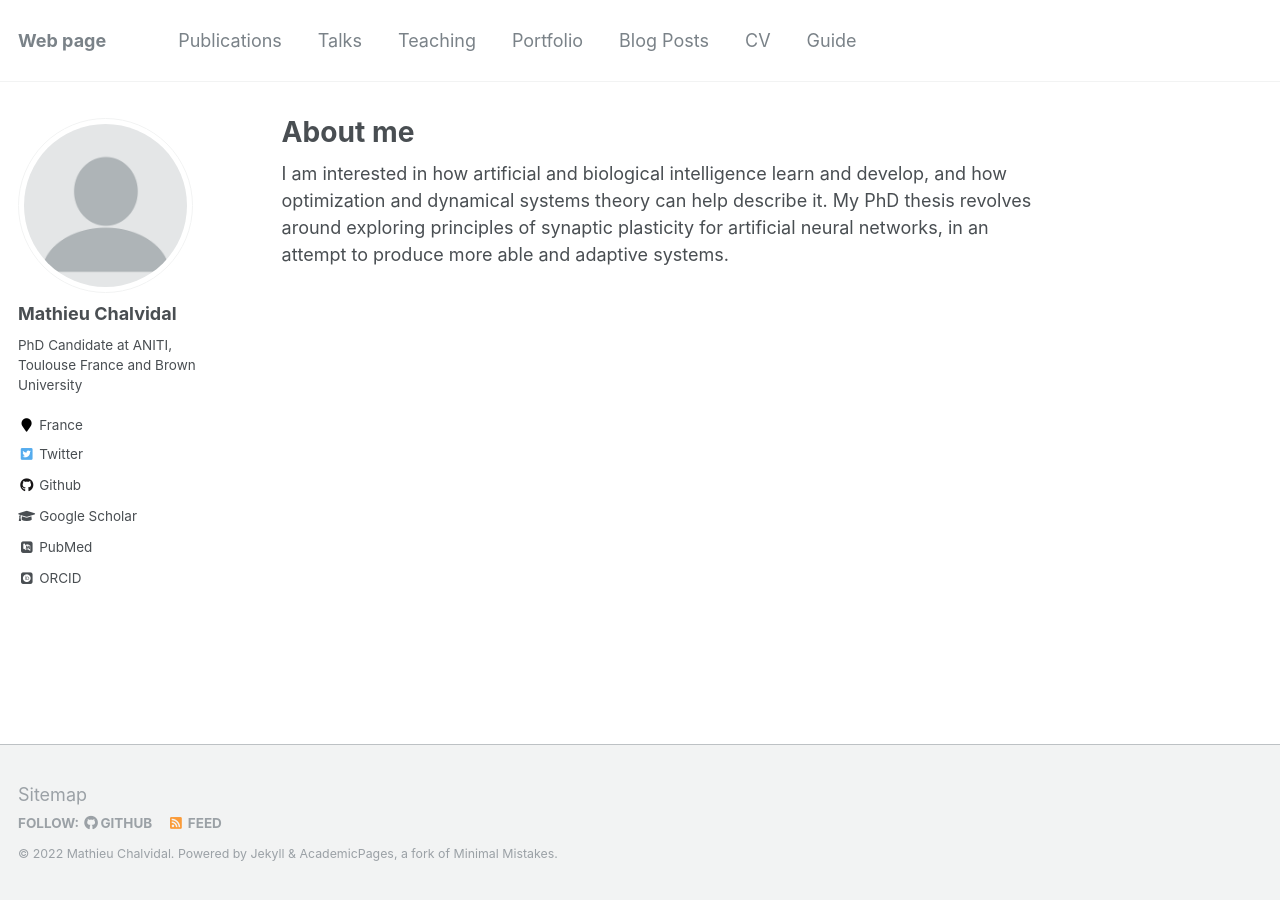
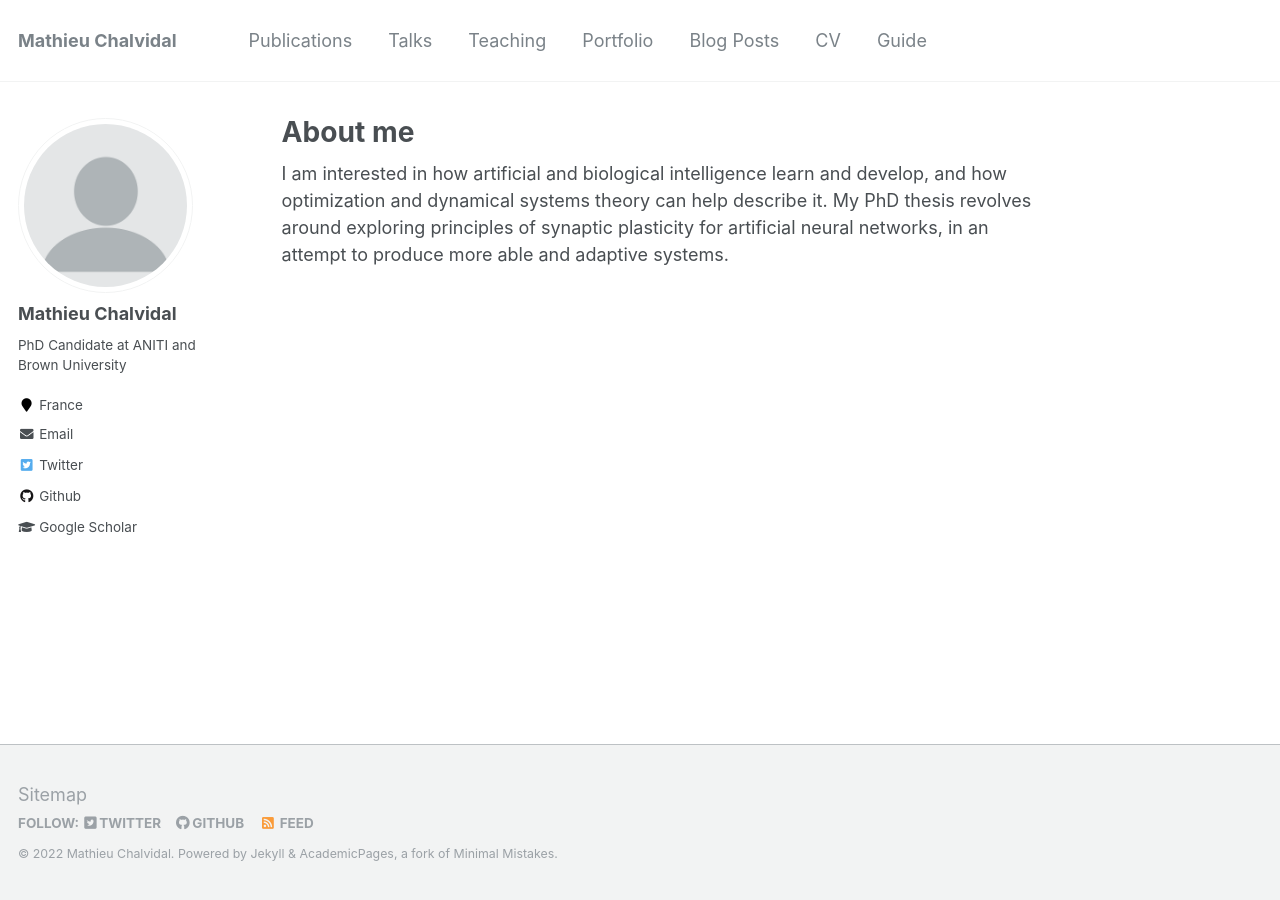
Before and after one commit to mathieuchal/mathieuchal.github.io, a Jekyll site: the page built from _pages/about.md, in a window 1280 px wide. Built offline with Jekyll 4.4.1, drawn with Linux system fonts in a browser that asks for light colours; some web fonts are replaced.

Commit message:
Update _config.yml

```diff
--- a/_config.yml
+++ b/_config.yml
@@ -7,10 +7,10 @@
 
 # Site Settings
 locale                   : "en-US"
-title                    : "Web page"
+title                    : "Mathieu Chalvidal"
 title_separator          : "-"
-name                     : &name "Mathieu Chalvidal"
-description              : &description "Webpage under construction"
+name                     : "Mathieu Chalvidal"
+description              : "Webpage under construction"
 url                      : https://mathieuchal.github.io # the base hostname & protocol for your site e.g. "https://mmistakes.github.io"
 baseurl                  : "" # the subpath of your site, e.g. "/blog"
 repository               : "mathieuchal/mathieuchal.github.io"
@@ -57,7 +57,7 @@ yandex_site_verification :
 
 # Social Sharing
 twitter:
-  username               : &twitter
+  username               : chalvim
 facebook:
   username               :
   app_id                 :
@@ -82,12 +82,12 @@ analytics:
 author:
   name             : "Mathieu Chalvidal"
   avatar           : "profile.png"
-  bio              : "PhD Candidate at ANITI, Toulouse France and Brown University "
+  bio              : "PhD Candidate at ANITI and Brown University "
   location         : "France"
   employer         :
-  pubmed           : "https://www.ncbi.nlm.nih.gov/pubmed/?term=john+snow"
+  pubmed           :
   googlescholar    : "https://scholar.google.com/citations?user=LB9Moj8AAAAJ&hl=en"
-  email            :
+  email            : "mathieu_chalvid@brown.edu"
   researchgate     :  # example: "https://www.researchgate.net/profile/yourprofile"
   uri              :
   bitbucket        :
@@ -103,7 +103,7 @@ author:
   impactstory      : #"https://profiles.impactstory.org/u/xxxx-xxxx-xxxx-xxxx"
   lastfm           :
   linkedin         :
-  orcid            : "http://orcid.org/yourorcidurl"
+  orcid            :
   pinterest        :
   soundcloud       :
   stackoverflow    : # http://stackoverflow.com/users/123456/username
```
